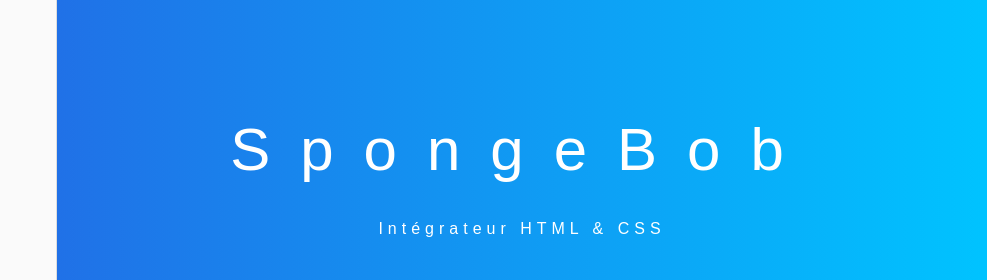
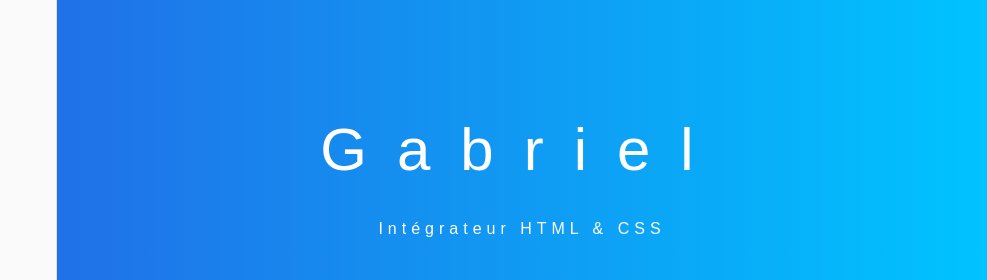
Before and after one commit to GabMaisonneuve/ExamenFinalPartieB, a plain HTML site: page index.html in a window 1280 px wide. Shown: the top 280 px of the page, 293-1280 px from the left. Drawn offline with Linux system fonts and the light colour scheme; a web font is replaced by a local one.

Commit message:
Changé le nom à la ligne 21 de index.html

```diff
--- a/index.html
+++ b/index.html
@@ -18,7 +18,7 @@
   <body>
     <div class="grid-container">
       <header>
-        <h1><span>S</span>pongeBob</h1>
+        <h1><span>G</span>abriel</h1>
         <p>Intégrateur HTML & CSS</p>
       </header>
       <section class="picture">
```
